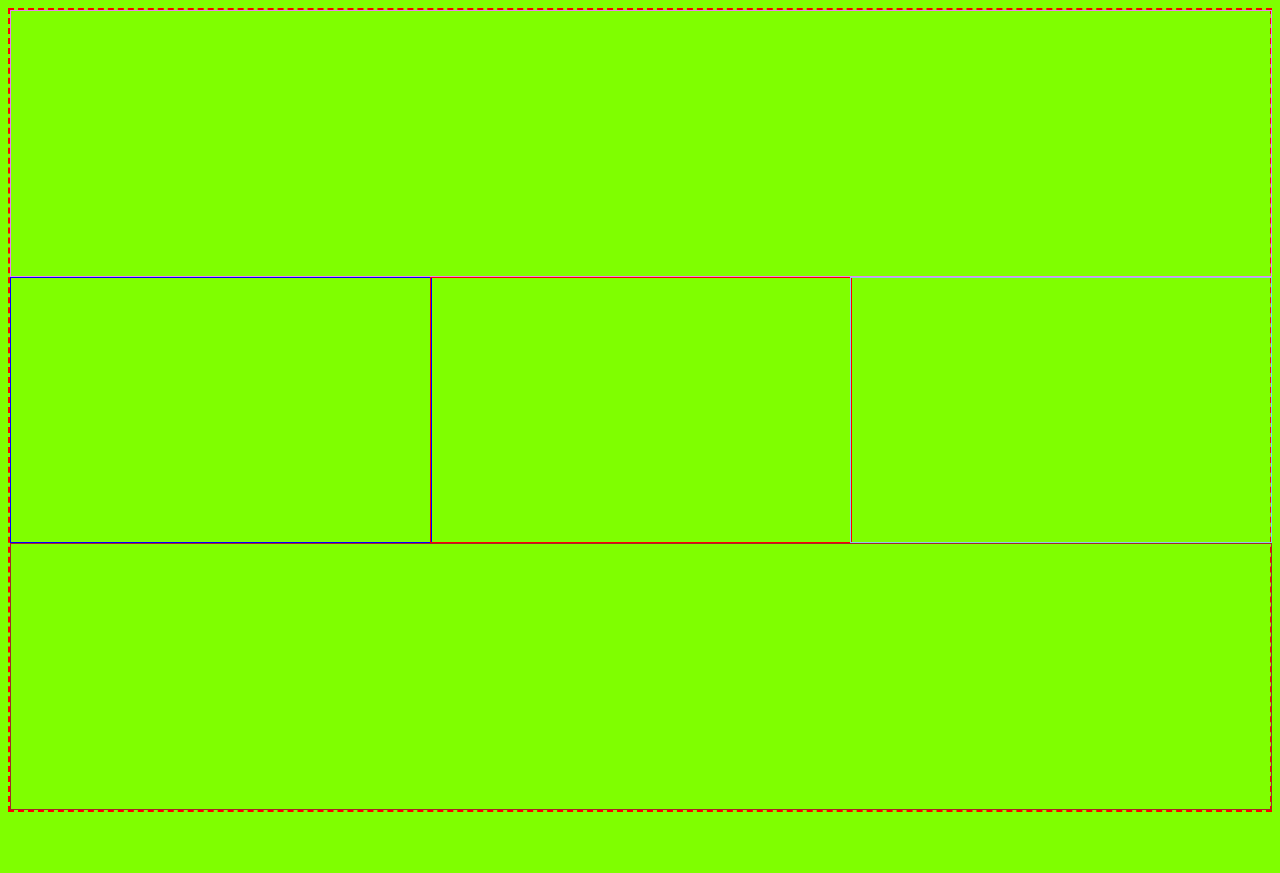
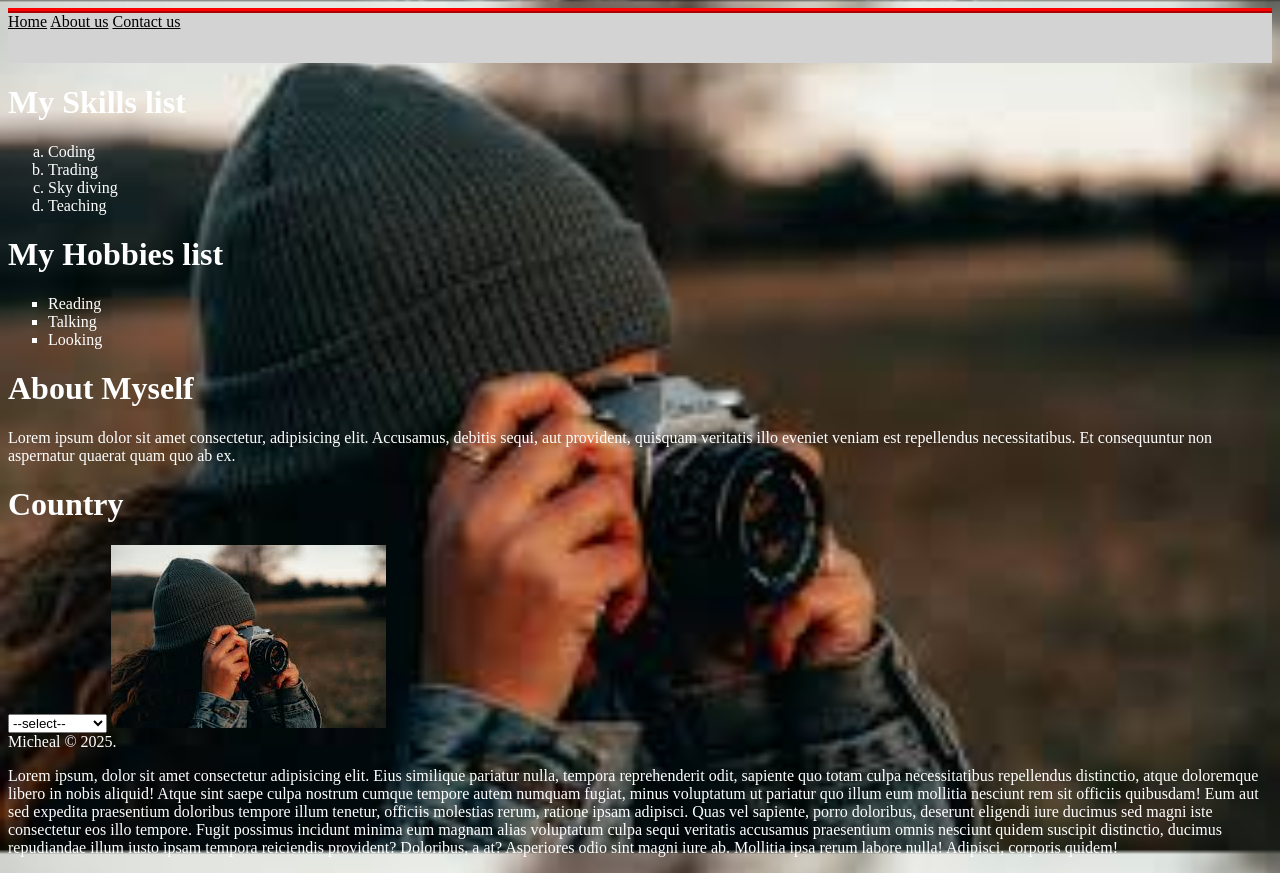
Before and after one commit to Cosmosvybes/fullstack_class, a plain HTML site: page Index.html in a window 1280 px wide. Before the commit the page ends 820 px from the top, so only its background shows below. Drawn offline with Linux system fonts and the light colour scheme.

Commit message:
added lorem paragraph

```diff
--- a/Index.html
+++ b/Index.html
@@ -1,20 +1,57 @@
 <!DOCTYPE html>
+
 <html lang="en">
   <head>
     <meta charset="UTF-8" />
     <meta name="viewport" content="width=device-width, initial-scale=1.0" />
-    <title>Grid class</title>
+    <title>Fullstack class</title>
+
     <link rel="stylesheet" href="background_style.css" />
-    <link rel="stylesheet" href="Style.css" />
   </head>
 
-  <body>
-    <div class="container">
-      <div id="header"></div>
-      <div class="item_1"></div>
-      <div class="item_2"></div>
-      <div class="item_3"></div>
-      <div class="item_4"></div>
+  <body id="myBody">
+
+    <nav>
+      <a href="#">Home</a>
+      <a href="#">About us</a>
+      <a href="#">Contact us</a>
+    </nav>
+    <h1>My Skills list</h1>
+
+    <ol type="a">
+      <li>Coding</li>
+      <li>Trading</li>
+      <li>Sky diving</li>
+      <li>Teaching</li>
+    </ol>
+
+    <h1>My Hobbies list</h1>
+    <ul type="square">
+      <li>Reading</li>
+      <li>Talking</li>
+      <li>Looking</li>
+    </ul>
+    <div>
+      <h1>About Myself</h1>
+      <p>
+        Lorem ipsum dolor sit amet consectetur, adipisicing elit. Accusamus,
+        debitis sequi, aut provident, quisquam veritatis illo eveniet veniam est
+        repellendus necessitatibus. Et consequuntur non aspernatur quaerat quam
+        quo ab ex.
+      </p>
     </div>
+
+    <h1>Country</h1>
+    <select name="" id="">
+      <option value="--select--">--select--</option>
+      <option value="Nigeria">Nigeria</option>
+      <option value="Saudi Arabia">Saudi Arabia</option>
+      <option value="">Venezuela</option>
+    </select>
+
+    <img src="./assets/images.jfif" alt="A girl holding  camera" />
+    <footer>Micheal &copy; 2025.</footer>
+
+    <p>Lorem ipsum, dolor sit amet consectetur adipisicing elit. Eius similique pariatur nulla, tempora reprehenderit odit, sapiente quo totam culpa necessitatibus repellendus distinctio, atque doloremque libero in nobis aliquid! Atque sint saepe culpa nostrum cumque tempore autem numquam fugiat, minus voluptatum ut pariatur quo illum eum mollitia nesciunt rem sit officiis quibusdam! Eum aut sed expedita praesentium doloribus tempore illum tenetur, officiis molestias rerum, ratione ipsam adipisci. Quas vel sapiente, porro doloribus, deserunt eligendi iure ducimus sed magni iste consectetur eos illo tempore. Fugit possimus incidunt minima eum magnam alias voluptatum culpa sequi veritatis accusamus praesentium omnis nesciunt quidem suscipit distinctio, ducimus repudiandae illum iusto ipsam tempora reiciendis provident? Doloribus, a at? Asperiores odio sint magni iure ab. Mollitia ipsa rerum labore nulla! Adipisci, corporis quidem!</p>
   </body>
 </html>
--- a/Style.css
+++ b/Style.css
@@ -1,40 +1,55 @@
 .container {
   display: grid;
-  border: 2px dashed red;
+  border: 2px solid red;
   height: 100vh;
   grid-template-columns: repeat(3, 1fr);
   grid-template-areas:
-    "header header header"
-    "item1 item2 item3"
-    "item4 item4 item4";
+    "header item_1 item_1"
+    "header item_2 item_3"
+    "header item_4 item_4";
 }
 
 #header {
-  border: 1px solid violet;
+  border: 1px solid green;
   width: 100%;
+  background-color: red;
   grid-area: header;
+  transition-property: transform;
+  transition-duration: 0.9s;
+  transition-timing-function: ease-in;
+  transition-delay: 0s;
+  animation-iteration-count: infinite;
+}
+
+#header:hover {
+  /* transform: translateX(-10px); */
+  transform: rotate(360deg);
+  /* transform: skew(15deg, 20deg); */
+  /* transform: scale(1, 0); */
+  /* transform: scaleX(-1); */
+  /* transform: scaleY(0); */
 }
 .item_1 {
   border: 1px solid blue;
   width: 100%;
-  grid-area: item1;
+  grid-area: item_1;
 }
 
 .item_2 {
   border: 1px solid red;
-  width: 100%;
-  grid-area: item2;
+  /* width: 100%; */
+  grid-area: item_2;
 }
 
 .item_3 {
   border: 1px solid skyblue;
-  width: 100%;
-  grid-area: item3;
+  /* width: 100%; */
+  grid-area: item_3;
 }
 .item_4 {
   border: 1px solid brown;
-  width: 100%;
-  grid-area: item4;
+  /* width: 100%; */
+  grid-area: item_4;
 }
 @media screen and (max-width: 414px) {
   .container {
--- a/background_style.css
+++ b/background_style.css
@@ -1,3 +1,16 @@
-body {
-  background-color: chartreuse;
+#myBody {
+  background-image: url("./assets/images.jfif");
+  background-repeat: repeat-x;
+  background-attachment: fixed;
+  background-position: center;
+  background-size: cover;
+  color: white;
 }
+nav {
+  height: 50px;
+  background-color: lightgray;
+  border-top: 5px ridge red;
+}
+nav a {
+  color: black;
+}
```
Also changed, not shown: Index.js (added, +7 -0 lines), App.js (deleted), 1 other file.
